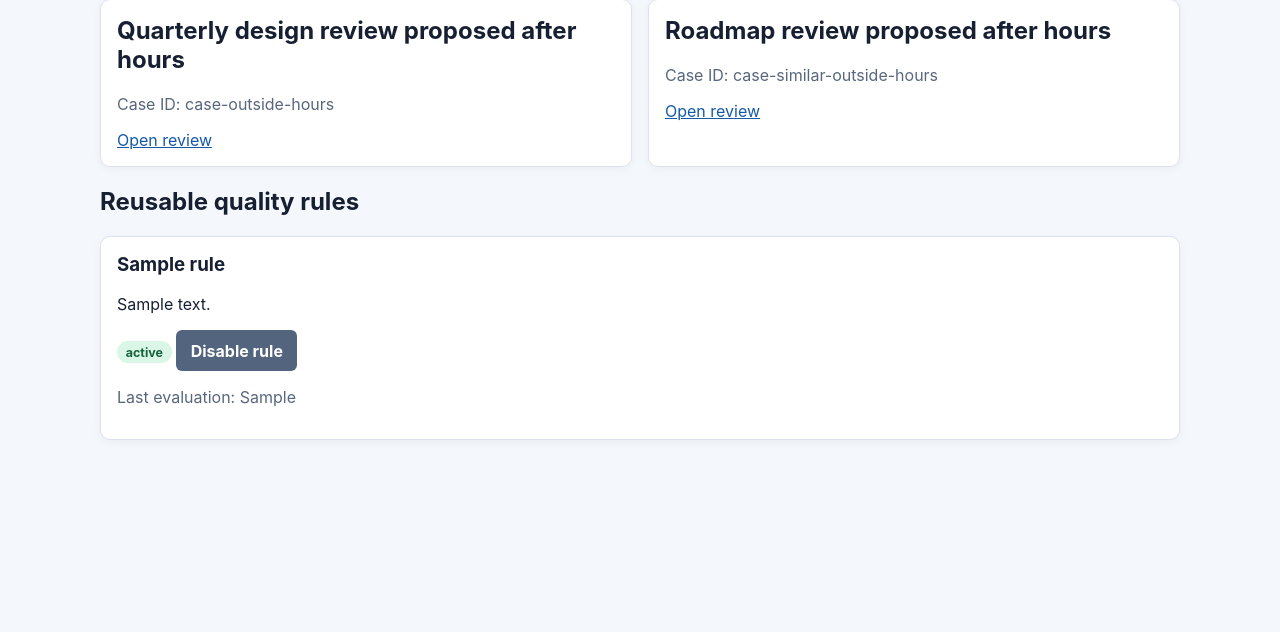
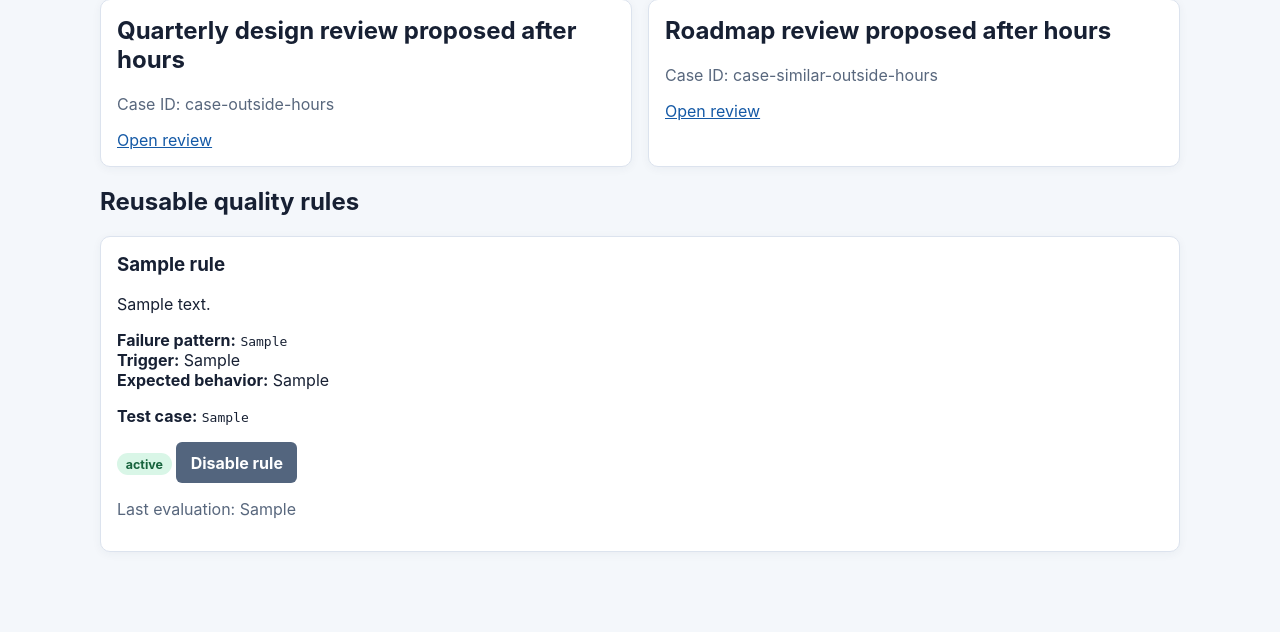
Before and after one commit to shubham-1212-12/ContextOps, a FastAPI app: page / in a window 1280 px wide. Shown: the part 228-860 px from the top of the page. Before the commit the page ends 668 px from the top, so only its background shows below. Run offline with FastAPI, Linux system fonts and the light colour scheme; data comes from the database, SQL or seed files in the repository; tables that the repository leaves empty hold one stand-in row (values such as "Sample post").

```diff
--- a/src/contextops/templates/index.html
+++ b/src/contextops/templates/index.html
@@ -26,6 +26,10 @@
       <article class="card">
         <h3>{{ rule.title }}</h3>
         <p>{{ rule.description }}</p>
+        <p><strong>Failure pattern:</strong> <code>{{ rule.failure_pattern }}</code><br>
+          <strong>Trigger:</strong> {{ rule.triggering_condition }}<br>
+          <strong>Expected behavior:</strong> {{ rule.expected_behavior }}</p>
+        <p><strong>Test case:</strong> <code>{{ rule.test_case }}</code></p>
         <p><span class="badge {{ rule.status }}">{{ rule.status }}</span>
           {% if rule.status == 'draft' %}
           <button data-action="activate-rule" data-rule-id="{{ rule.id }}">Activate explicitly</button>
```
Also changed, not shown: tests/test_review_flow.py (+10 -0 lines), README.md.
